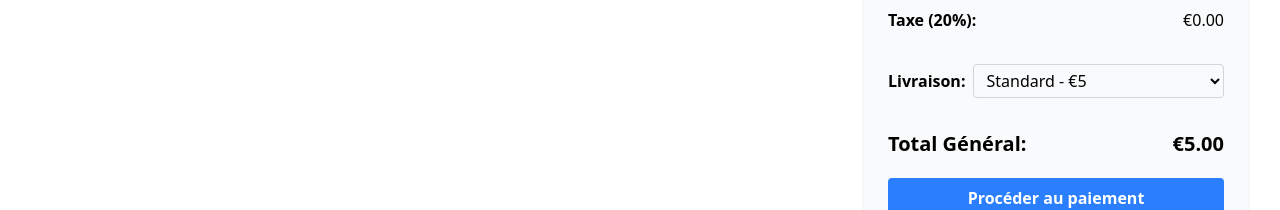
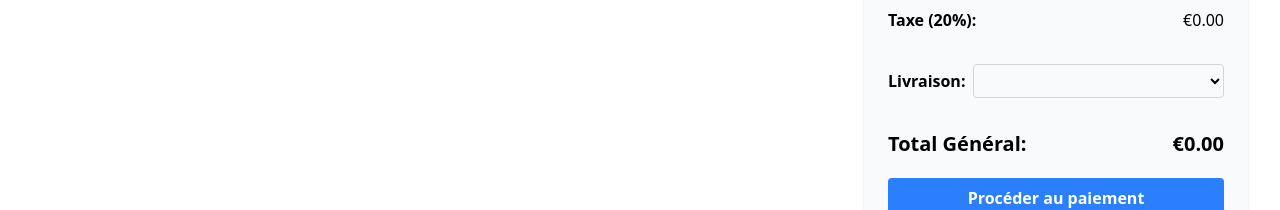
Before and after one commit to Greta911/EXAMEN_FRAMEWORK_CLIENT, a Vue app: page / in a window 1280 px wide. Shown: the part 234-444 px from the top of the page. Built offline with nearby package versions, Linux system fonts and the light colour scheme; no server answers.

Commit message:
Résolutions problème total générale + images différentes pour chaque prod

```diff
--- a/src/components/products/Cart.vue
+++ b/src/components/products/Cart.vue
@@ -73,6 +73,7 @@ function toPay() {
               v-model="cartStore.shippingType.value"
               class="form-select py-1 px-2 block w-full rounded border border-gray-300 ml-2"
             >
+              <option disabled value="">Choisissez votre livraison</option>
               <option value="standard">Standard - €5</option>
               <option value="express">Express - €15</option>
             </select>
--- a/src/components/products/ProductCard.vue
+++ b/src/components/products/ProductCard.vue
@@ -15,7 +15,7 @@ function add() {
 
 <template>
   <article class="bg-white rounded-lg overflow-hidden shadow-md">
-    <img :src="'https://picsum.photos/300/200?random=${product.id}'" alt="Product image" class="w-full"/>
+    <img :src="`https://picsum.photos/300/200?random=${product.id}`" alt="product.name" class="w-full"/>
     <div class="p-4">
       <h2 class="font-bold text-lg mb-2">{{ product.name }}</h2>
       <p class="text-gray-700">€{{ product.price }}</p>
--- a/src/components/products/ProductList.vue
+++ b/src/components/products/ProductList.vue
@@ -1,5 +1,5 @@
 <script setup>
-import { onMounted } from "vue";
+import { onMounted, computed } from "vue";
 import { productsStore } from "@/stores/productsStore.js";
 import ProductCard from "./ProductCard.vue";
 
@@ -20,6 +20,7 @@ function forwardAdd(product) {
   emit("add-to-cart", product);
 }
 
+const newProducts = computed(() => productsStore.products.slice(0, 4));
 </script>
 
 <template>
@@ -27,9 +28,9 @@ function forwardAdd(product) {
     <h1 class="text-3xl font-bold mb-4">Nouveaux produits</h1>
     <div class="grid grid-cols-1 sm:grid-cols-2 lg:grid-cols-3 gap-4">
     <ProductCard
-      v-for="product in productsStore.products"
+      v-for="product in newProducts"
       :key="product.id"
-      :product="product"
+      :product=product
       @add-to-cart="forwardAdd"
     />
     </div>
--- a/src/stores/cartStore.js
+++ b/src/stores/cartStore.js
@@ -4,12 +4,13 @@ import { reactive, computed } from "vue";
 const cart = reactive([]);
 
 // Shipping type
-const shippingType = reactive({ value: "standard" });
+const shippingType = reactive({value: null});
 
-// Prix livraison selon type
-const shippingPrice = computed(() =>
-  shippingType.value === "express" ? 15 : 5
-);
+// Prix livraison selon type 0 par défaut
+const shippingPrice = computed(() =>{
+  if (!shippingType.value) return 0;
+  return shippingType.value === "express" ? 15 : 5;
+});
 
 // TOTALS
 const totalHTVA = computed(() => {
@@ -46,7 +47,7 @@ const init = () => {
 // CRUD PANIER
 
 // createItem(product)
-// → ajoute 1 exemplaire ou incrémente
+// ajoute 1 produit ou incrémente
 const createItem = async (product) => {
   const existing = cart.find((p) => p.id === product.id);
 
```
